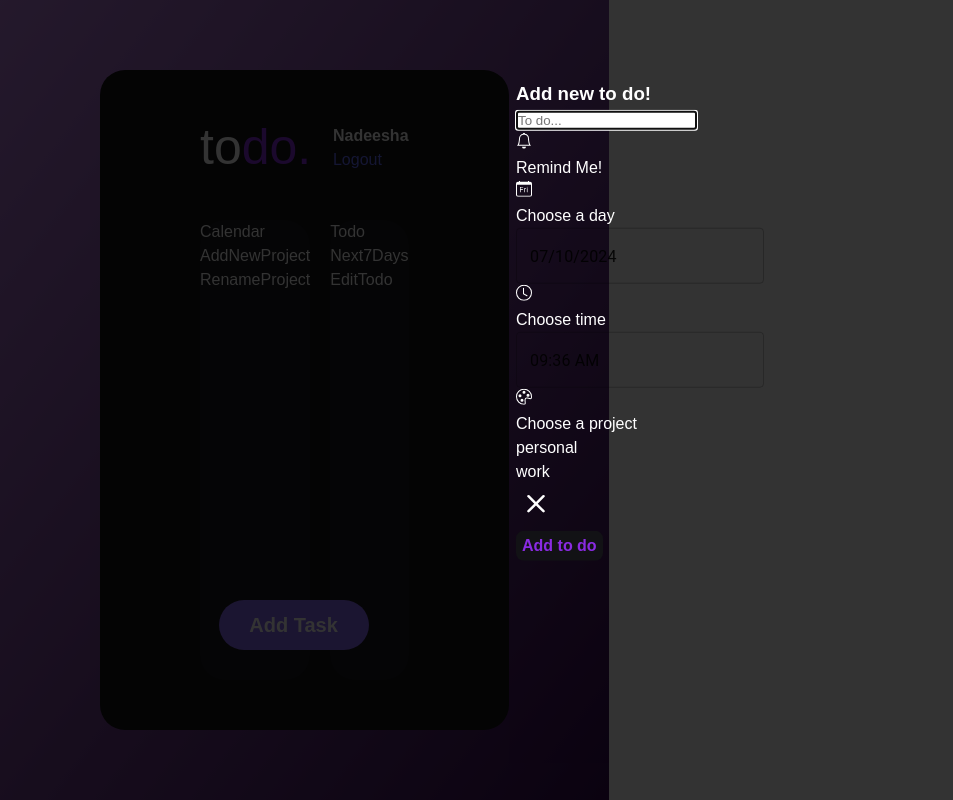
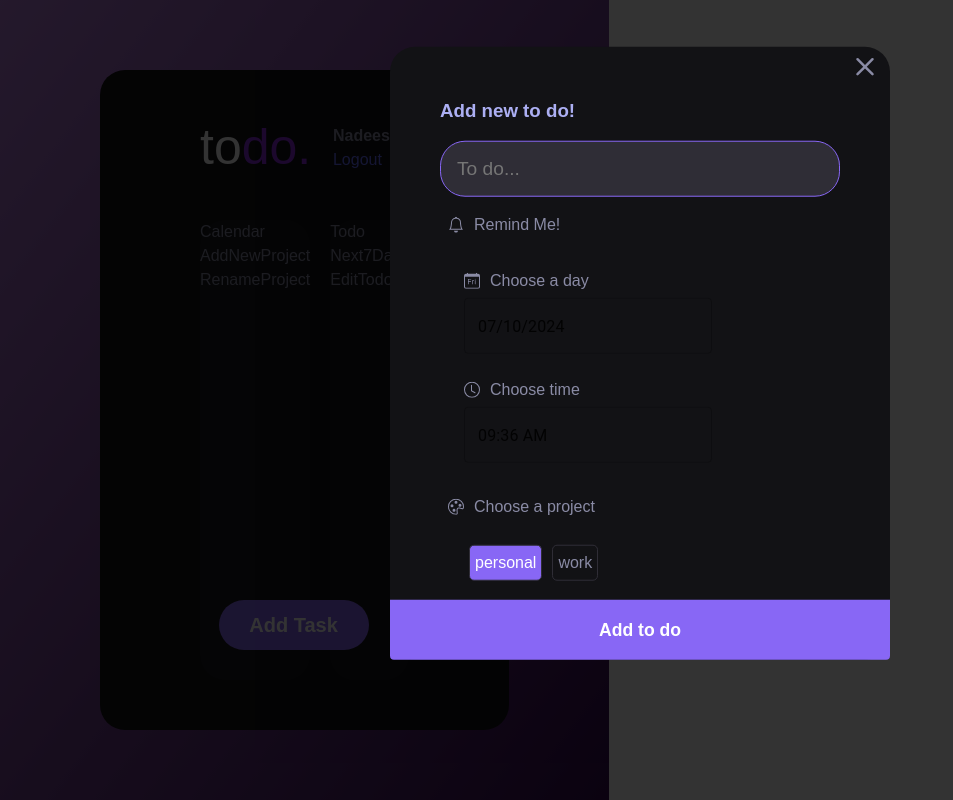
Before and after one commit to NadeeshaAbey/todo, a React app: page / in a window 1280 px wide. Both pictures are taken after a click on the button "Add Task". Shown: the whole page, without its empty margins (0-953 px from the left). Built offline with nearby package versions, Linux system fonts and the light colour scheme; the HTML template or start-up script is replaced by a standard one.

Commit message:
add styles to todo form

```diff
--- a/src/App.css
+++ b/src/App.css
@@ -1,7 +1,8 @@
 *{
   margin: 0;
   padding: 0;
-  color: white;
+  color: #8A8BA5;
+  box-sizing: border-box;
   font-family: 'Jost', sans-serif;
 }
 .App {
@@ -86,13 +87,7 @@
 
 }
 
-.Modal .container button{
-  background-color: #121215;
-  font-weight: bold;
-  color: blueviolet;
-  padding: 5px;
-  cursor: pointer;
-}
+
 
 
 /* AddNewTodo  */
@@ -100,6 +95,7 @@
   position: absolute;
   right: 140px;
   bottom: 80px;
+  color: white;
   background-color: #8867f5;
   width: 150px;
   height: 50px;
@@ -113,3 +109,110 @@
   filter: brightness(1.1);
   transition: all 300ms ease;
 }
+
+/* AddNewTodo form  */
+.AddNewTodo form{
+  padding: 50px;
+  width: 500px;
+  background-color: #121215;
+  border-radius: 25px;
+}
+
+.AddNewTodo form .text h3{
+  padding-bottom: 1rem;
+  color: #ACAFF3;
+}
+
+
+.AddNewTodo form .text input{
+  padding: 1rem;
+  width: 100% ;
+  margin-bottom: 0.5rem;
+  border: none;
+  font-size: 1.2rem;
+  background-color: #2F2D36;
+  border-radius: 25px;
+}
+
+.AddNewTodo form .text input:focus{
+  outline: none;
+  border: 1px solid #8867f5;
+}
+
+.AddNewTodo form .remind{
+  display: flex;
+  align-items: center;
+  padding: 0.5rem;
+}
+
+.AddNewTodo form p{
+  margin-left: 10px;
+}
+
+.AddNewTodo form .title{
+  display: flex;
+  align-items: center;
+  margin-bottom: 5px;
+}
+
+.AddNewTodo form .pick-day{
+  padding: 1.5rem 1.5rem 0 1.5rem;
+}
+
+.AddNewTodo form .pick-time{
+  padding: 1.5rem;
+}
+
+.AddNewTodo form .pick-project{
+  padding: 0.5rem;
+}
+
+.AddNewTodo form .pick-project .projects{
+  display: flex;
+  flex-wrap: wrap;
+  padding: 1rem;
+}
+
+.AddNewTodo form .pick-project .projects .project{
+  border: 1px solid #2F2D36;
+  border-radius: 5px;
+  padding: 5px;
+  margin: 5px;
+  cursor: pointer;
+}
+
+.AddNewTodo form .pick-project .projects .active{
+  background-color: #8867f5;
+  color: white;
+}
+
+.AddNewTodo form .cancel{
+  position: absolute;
+  top: 0;
+  right: 5px;
+  cursor: pointer;
+}
+
+.AddNewTodo form .confirm{
+  position: absolute;
+  bottom: 0;
+  left: 0;
+  width: 100%;
+}
+
+.AddNewTodo form .confirm button{
+  width: 100%;
+  height: 60px;
+  color: white;
+  background-color: #8867f5;
+  border: none;
+  border-radius: 0 0 4px 4px;
+  font-size: 1.1rem;
+  font-weight: bold;
+  cursor: pointer;
+}
+
+.AddNewTodo form .confirm button:hover{
+  filter: brightness(1.1);
+  transition: all 300ms ease;
+}
```
